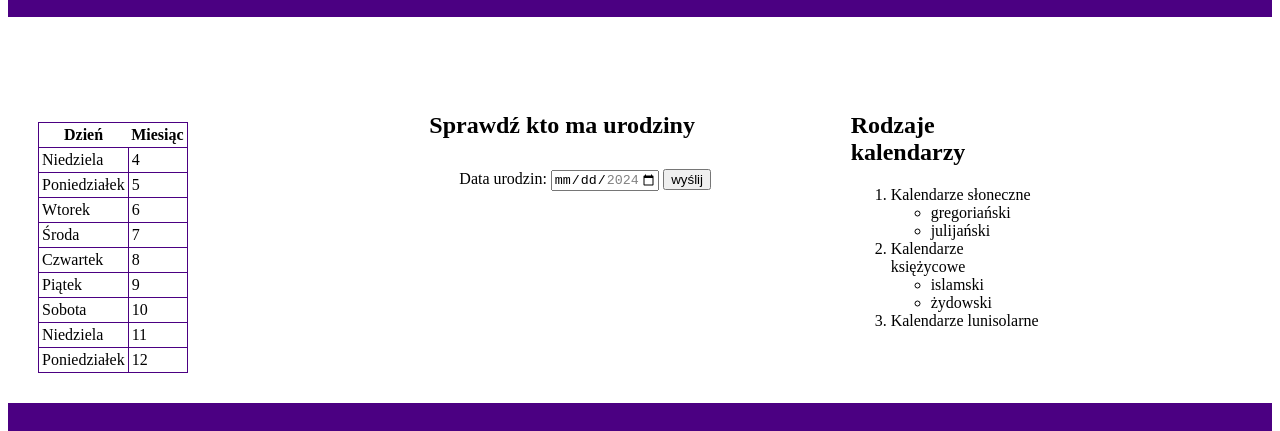
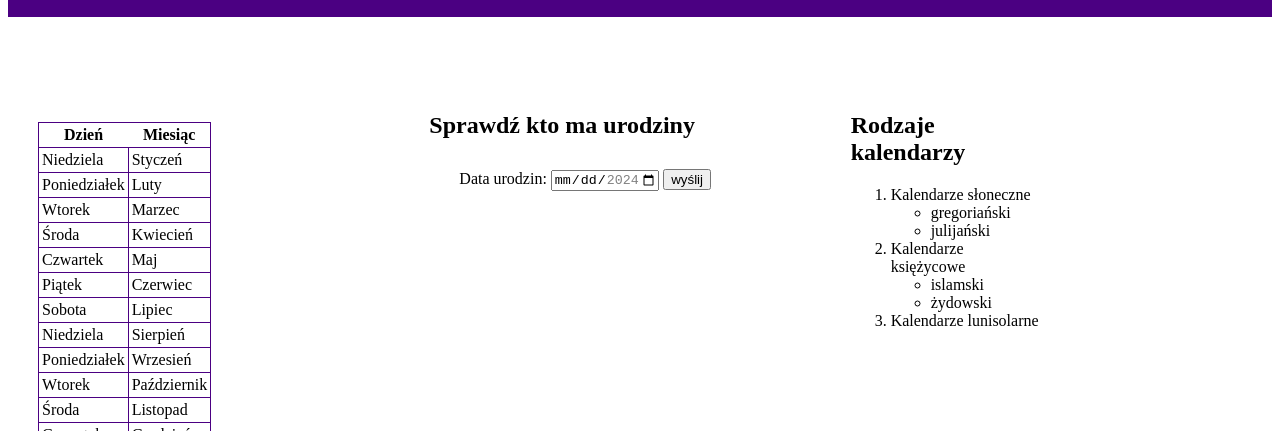
Before and after one commit to barteklalik/03, a plain HTML site: page index.html in a window 1280 px wide. Shown: the part 91-522 px from the top of the page. Drawn offline with Linux system fonts and the light colour scheme.

Commit message:
index.html

```diff
--- a/index.html
+++ b/index.html
@@ -19,43 +19,18 @@
                     <th>Dzień</th>
                     <th>Miesiąc</th>
                 </tr>
-               <tr>
-    <td>Niedziela</td>
-    <td>4</td>
-</tr>
-<tr>
-    <td>Poniedziałek</td>
-    <td>5</td>
-</tr>
-<tr>
-    <td>Wtorek</td>
-    <td>6</td>
-</tr>
-<tr>
-    <td>Środa</td>
-    <td>7</td>
-</tr>
-<tr>
-    <td>Czwartek</td>
-    <td>8</td>
-</tr>
-<tr>
-    <td>Piątek</td>
-    <td>9</td>
-</tr>
-<tr>
-    <td>Sobota</td>
-    <td>10</td>
-</tr>
-<tr>
-    <td>Niedziela</td>
-    <td>11</td>
-</tr>
-<tr>
-    <td>Poniedziałek</td>
-    <td>12</td>
-
-                </tr>
+                <tr><td>Niedziela</td><td>Styczeń</td></tr>
+                <tr><td>Poniedziałek</td><td>Luty</td></tr>
+                <tr><td>Wtorek</td><td>Marzec</td></tr>
+                <tr><td>Środa</td><td>Kwiecień</td></tr>
+                <tr><td>Czwartek</td><td>Maj</td></tr>
+                <tr><td>Piątek</td><td>Czerwiec</td></tr>
+                <tr><td>Sobota</td><td>Lipiec</td></tr>
+                <tr><td>Niedziela</td><td>Sierpień</td></tr>
+                <tr><td>Poniedziałek</td><td>Wrzesień</td></tr>
+                <tr><td>Wtorek</td><td>Październik</td></tr>
+                <tr><td>Środa</td><td>Listopad</td></tr>
+                <tr><td>Czwartek</td><td>Grudzień</td></tr>
             </table>
         </section>
         <section id="srodkowy" style="flex:1;">
@@ -96,7 +71,6 @@
     <script>
         document.getElementById('skrypt1').textContent = "Witaj na stronie kalendarza!";
 
-
         document.querySelector('form').onsubmit = function(e) {
             e.preventDefault();
             const data = document.getElementById('data').value;
```
